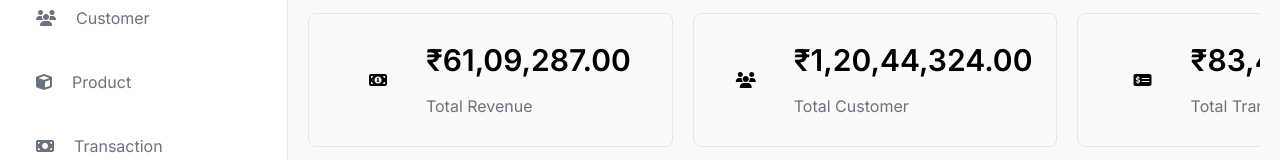
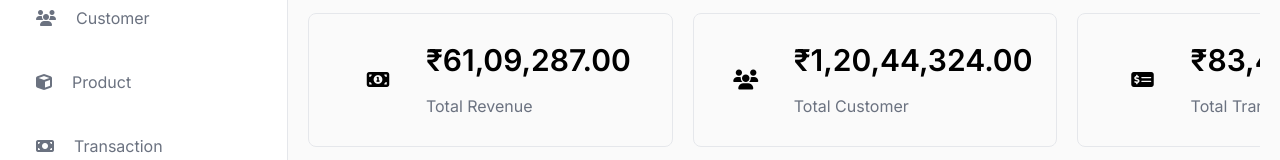
Before and after one commit to TheMoeEntity/ditco-assessment, a Next.js app: page / in a window 1280 px wide. Shown: the part 240-400 px from the top of the page. Built offline with nearby package versions, Linux system fonts and the light colour scheme.

Commit message:
"Update constants, remove media query for sidebar, add 'use client' directive to charts components, update imports in charts components"
This commit updates the constants file to change the color variable format, removes the media query for the

```diff
--- a/src/Helpers/constants.ts
+++ b/src/Helpers/constants.ts
@@ -2,29 +2,29 @@ import { IDashBoard } from "./types";
 
 export const dashAssets: IDashBoard[] = [
     {
-        color: 'green',
+        color: 'bg-green-100',
         amount: 6109287,
         title: 'Total Revenue',
         icon: 'fas fa-money-bill-alt',
-        iconColor: ' text-green-500',
+        iconColor: 'text-green-500',
     },
     {
-        color: 'purple',
-        iconColor: ' text-purple-500',
+        color: 'bg-purple-100',
+        iconColor: 'text-purple-500',
         amount: 12044324,
         title: 'Total Customer',
         icon: 'fas fa-users'
     },
     {
-        color: 'red',
-        iconColor: ' text-red-500',
+        color: 'bg-red-200',
+        iconColor: 'text-red-500',
         amount: 8343782,
         title: 'Total Transaction',
         icon: 'fas fa-money-check-alt'
     },
     {
-        color: 'purple',
-        iconColor: ' text-purple-500',
+        color: 'bg-purple-100',
+        iconColor: 'text-purple-500',
         amount: 19744324,
         title: 'Total Product',
         icon: 'fas fa-shopping-bag'
--- a/src/components/AppLayout/index.tsx
+++ b/src/components/AppLayout/index.tsx
@@ -9,13 +9,6 @@ import { Toaster } from "react-hot-toast";
 
 const AppLayout = ({ children }: { children: ReactNode }) => {
   const [sidebar, setSideBar] = useState(false);
-  const isMD = useClientMediaQuery('(min-width: 768px)');
-  useEffect(() => {
-    if (isMD === true) {
-      setSideBar(true)
-    }
-    console.log(isMD)
-  }, [isMD])
   const pathname = usePathname();
   return (
     <div>
--- a/src/components/Cards/Charts.tsx
+++ b/src/components/Cards/Charts.tsx
@@ -1,6 +1,8 @@
+'use client'
 import { ApexOptions } from "apexcharts";
+import dynamic from "next/dynamic";
 import React, { useState } from "react";
-import ReactApexChart from "react-apexcharts";
+const ReactApexChart = dynamic(() => import('react-apexcharts'), { ssr: false });
 
 const options: ApexOptions = {
   legend: {
--- a/src/components/Cards/SalesCharts.tsx
+++ b/src/components/Cards/SalesCharts.tsx
@@ -1,6 +1,8 @@
+'use client'
 import { ApexOptions } from "apexcharts";
+import dynamic from "next/dynamic";
 import React, { useState } from "react";
-import ReactApexChart from "react-apexcharts";
+const ReactApexChart = dynamic(() => import('react-apexcharts'), { ssr: false });
 
 const options: ApexOptions = {
   colors: ["#EC6D3E", "#FFECD6"],
--- a/src/components/Dashboard/index.tsx
+++ b/src/components/Dashboard/index.tsx
@@ -1,5 +1,4 @@
 "use client";
-
 import { sideContext } from "@/Helpers/contextAPI/sidebar-context";
 import { useContext, useState } from "react";
 import Charts from "../Cards/Charts";
@@ -38,8 +37,8 @@ const Dashboard = () => {
                   key={i}
                 >
                   <div>
-                    <div className={"flex items-center justify-center rounded-full w-[56px] h-[56px] " + ("bg-" + x.color + "-100")}>
-                      <span className={(x.icon)}></span>
+                    <div className={"flex items-center justify-center rounded-full w-[56px] h-[56px] " + (x.color)}>
+                      <span className={"text-xl " + (x.icon) + ` ${x.iconColor}`}></span>
                     </div>
                   </div>
 
@@ -64,7 +63,6 @@ const Dashboard = () => {
             </div>
           </div>
         </div>
-
         <Charts />
       </div>
     </div>
```
